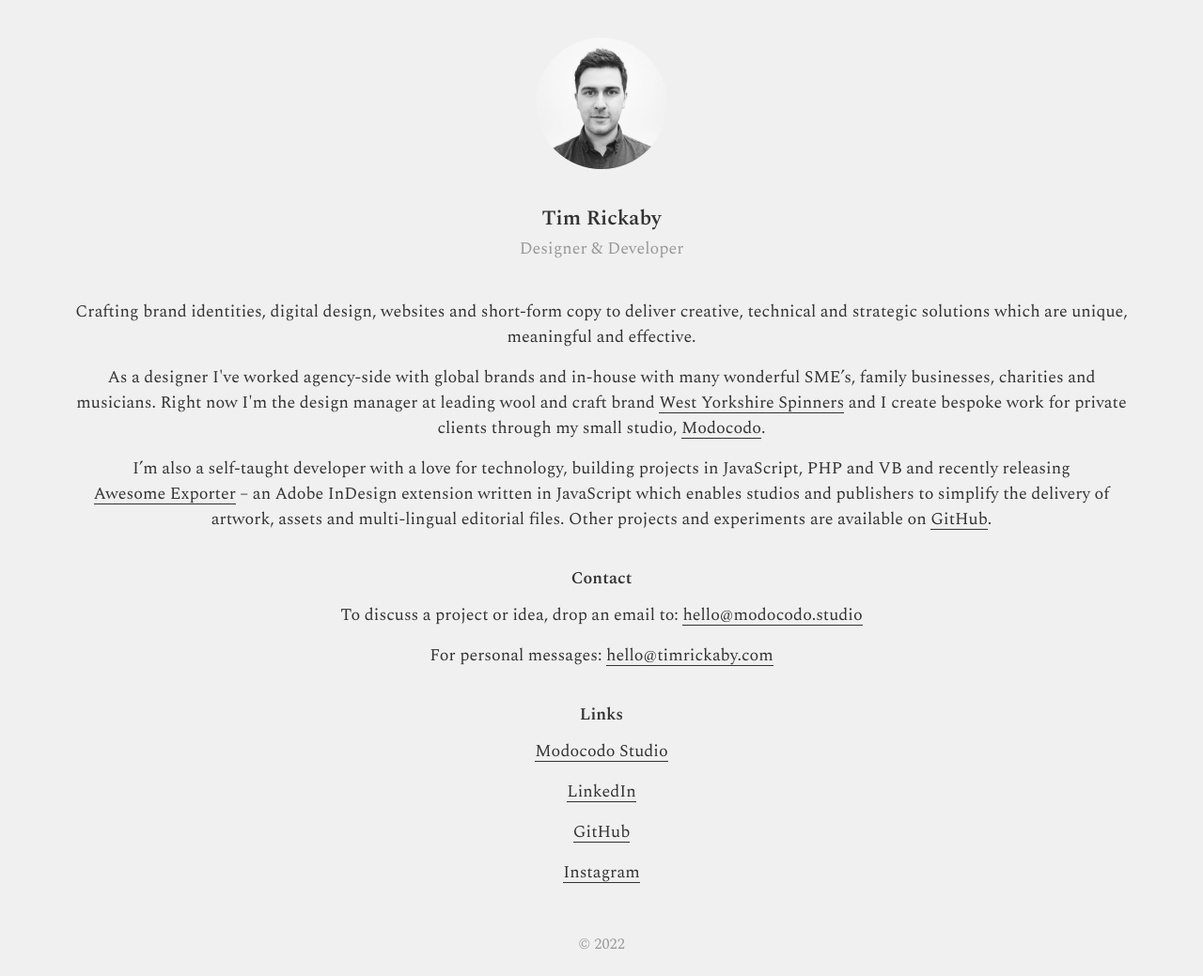
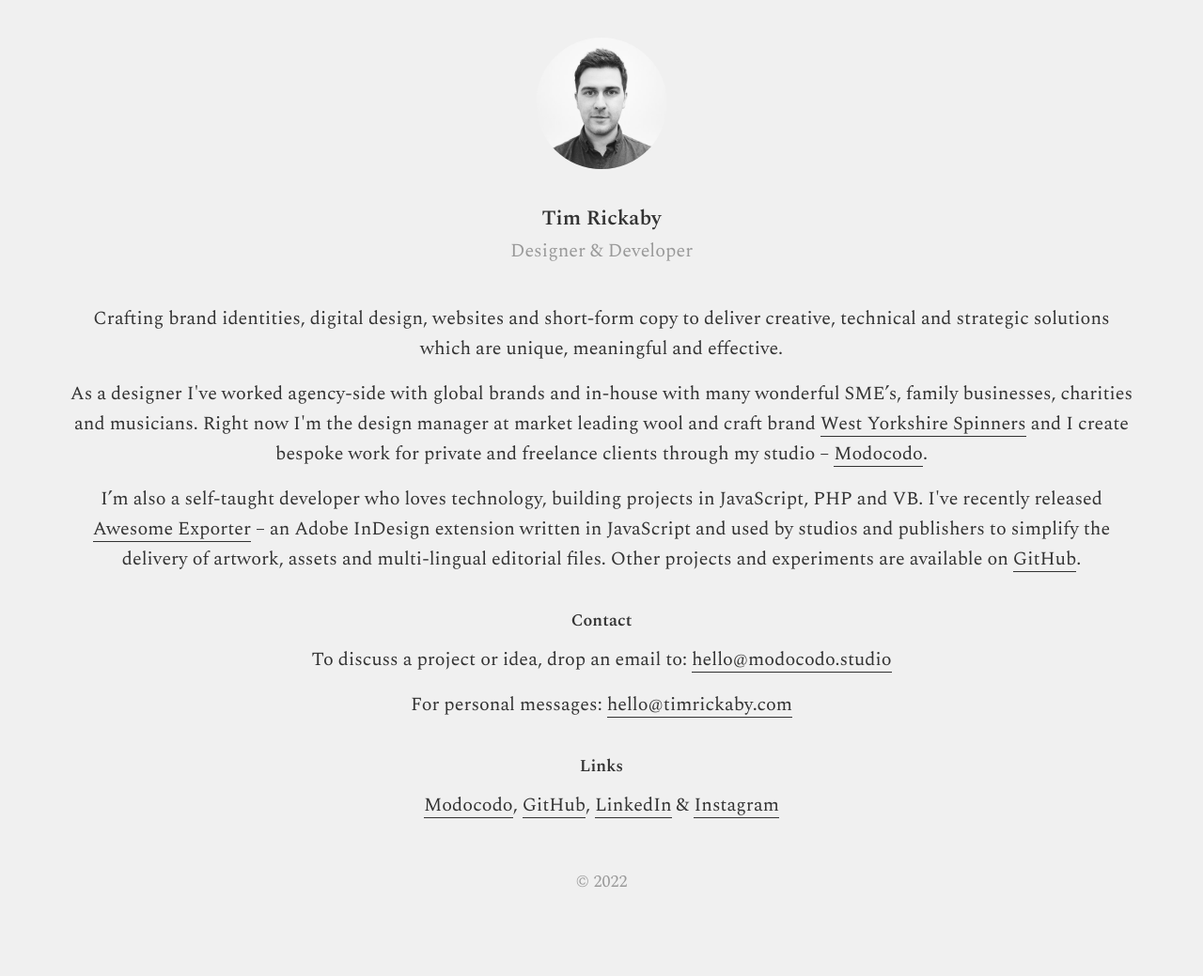
Before and after one commit to timrickaby/timrickaby.com, a PHP site: page / in a window 1280 px wide. Shown: the whole page at 94% size. After the commit the page ends 945 px from the top, so only its background shows below. Run offline with PHP 8.4, Linux system fonts and the light colour scheme; some web fonts are replaced.

Commit message:
Profile and style updates.

```diff
--- a/index.php
+++ b/index.php
@@ -46,12 +46,12 @@
 
 				<p>
 				As a designer I've worked agency-side with global brands and in-house with many wonderful SME’s, family businesses, charities and musicians.
-				Right now I'm the design manager at leading wool and craft brand <a href="https://instagram.com/westyorkshirespinners" target="_blank">West Yorkshire Spinners</a>
-				and I create bespoke work for private clients through my small studio, <a href="https://modocodo.studio" target="_blank">Modocodo</a>.</p>
+				Right now I'm the design manager at market leading wool and craft brand <a href="https://instagram.com/westyorkshirespinners" target="_blank">West Yorkshire Spinners</a>
+				and I create bespoke work for private and freelance clients through my studio – <a href="https://modocodo.studio" target="_blank">Modocodo</a>.</p>
 
-				<p>I’m also a self-taught developer with a love for technology, building projects in JavaScript, PHP and VB and recently releasing
+				<p>I’m also a self-taught developer who loves technology, building projects in JavaScript, PHP and VB. I've recently released
 				<a href="https://awesomeexporter.com" target="_blank">Awesome Exporter</a> –
-				an Adobe InDesign extension written in JavaScript which enables studios and publishers to simplify the delivery of artwork, assets and multi-lingual editorial files.
+				an Adobe InDesign extension written in JavaScript and used by studios and publishers to simplify the delivery of artwork, assets and multi-lingual editorial files.
 				Other projects and experiments are available on <a href="https://github.com/timrickaby" target="_blank">GitHub</a>.
 
 				<h3>Contact</h3>
@@ -59,10 +59,10 @@
 				<p>For personal messages: <a href="mailto:hello@timrickaby.com" target="_blank">hello@timrickaby.com</a></p>
 
 				<h3>Links</h3>
-				<p><a href="https://modocodo.studio" target="_blank">Modocodo Studio</a></p>
-				<p><a href="https://www.linkedin.com/in/timrickaby" target="_blank">LinkedIn</a></p>
-				<p><a href="https://github.com/timrickaby" target="_blank">GitHub</a></p>
-				<p><a href="https://www.instagram.com/timrickaby/" target="_blank">Instagram</a></p>
+				<p><a href="https://modocodo.studio" target="_blank">Modocodo</a>,
+				<a href="https://github.com/timrickaby" target="_blank">GitHub</a>,
+				<a href="https://www.linkedin.com/in/timrickaby" target="_blank">LinkedIn</a> &
+				<a href="https://www.instagram.com/timrickaby/" target="_blank">Instagram</a></p>
 			</div>
 
 			<div id="footer" class="row">
--- a/robots.txt
+++ b/robots.txt
@@ -40,6 +40,9 @@ User-agent: yahoo-blogs/v3.9
 Disallow: /
 
 User-agent: *
+Disallow: assets
+Disallow: assets/
+Disallow: /assets
 Disallow: /assets/
 Disallow: /*.gif$
 Disallow: /*.jpg$
--- a/style.css
+++ b/style.css
@@ -44,8 +44,8 @@ iframe { max-width: 100%; overflow: hidden; }
 body {
 	font-family: 'Spectral', serif !important;
 	font-weight: 300;
-	font-size: 18px;
-	line-height: 27px;
+	font-size: 20px;
+	line-height: 32px;
 	color: #333333;
 	word-wrap: break-word;
 	text-rendering: optimizeLegibility;
@@ -112,7 +112,7 @@ body {
 
 
 /* Page Layout */
-#page { width: 820px; margin: 70px 0 0 120px; }
+#page { width: 900px; margin: 70px 0 0 120px; }
 
 #identity { margin-bottom: 50px; }
 #identity img { display: block; width: 150px; height: 150px; border-radius: 50%; margin-left: -8px }
```
